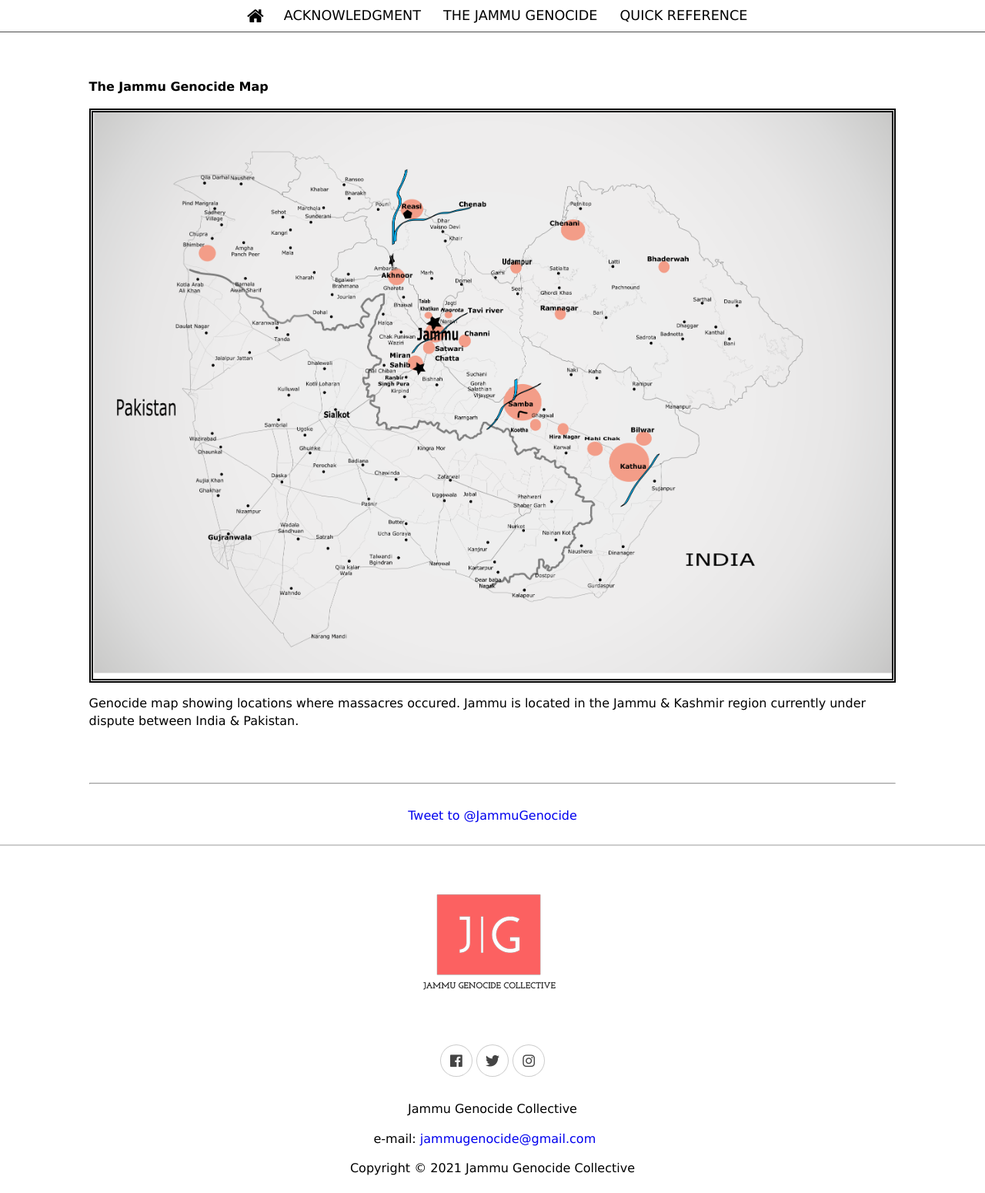
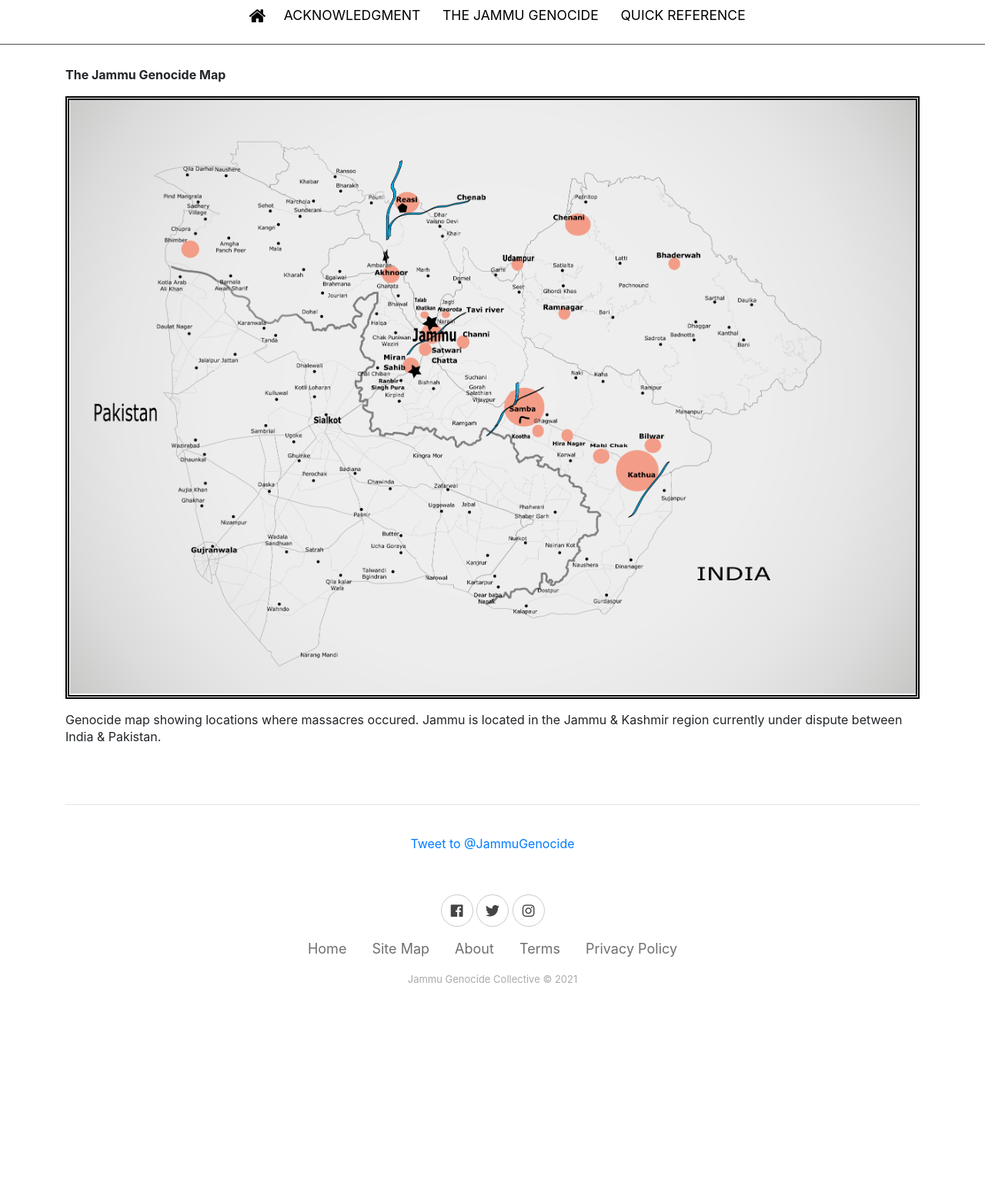
Before and after one commit to JammuGenocide/jammugenocide.github.io, a PHP site: page /map.html in a window 1280 px wide. Shown: the whole page at 77% size. After the commit the page ends 1277 px from the top, so only its background shows below. Run offline with PHP 8.4, Linux system fonts and the light colour scheme; some libraries are stand-ins or nearby versions.

Commit message:
footer changes

```diff
--- a/header.html
+++ b/header.html
@@ -1,7 +1,7 @@
-  <header class="masthead_header">
+<header class="masthead_header">
     <!-- NAVIGATION STARTS HERE -->
     <nav id="nav_bar">
-      <ul class="navbar">
+      <ul style="text-align: center;">
         <li class="dropdown"> <a class="navbar_dropdown" href="index.html"><i class="fa fa-fw fa-home fa-lg"></i>&nbsp &nbsp</a> </li>
         <li class="dropdown"> <a href="" class="navbar_dropdown">ACKNOWLEDGMENT</a>
           <div class="more_info_navbar">
--- a/map.html
+++ b/map.html
@@ -3,19 +3,24 @@
 
 <head>
   <title>Jammu Genocide Collective</title>
+  <base href="">
+  <link rel="canonical" href="">
   <meta charset="utf-8">
+  <meta name="viewport" content="width=device-width, initial-scale=1.0">
   <link href="standard.css" rel="stylesheet" type="text/css" />
   <link href="https://use.fontawesome.com/releases/v5.7.1/css/all.css" rel="stylesheet" type="text/css" />
   <link rel="stylesheet" href="https://cdnjs.cloudflare.com/ajax/libs/font-awesome/4.7.0/css/font-awesome.min.css">
-  <link href="timeline.css" rel="stylesheet" type="text/css" />
-  <meta name="description" content=""> </head>
+  <link rel="stylesheet" href="https://cdnjs.cloudflare.com/ajax/libs/ionicons/2.0.1/css/ionicons.min.css">
+  <link rel="stylesheet" href="https://cdnjs.cloudflare.com/ajax/libs/twitter-bootstrap/4.1.3/css/bootstrap.min.css">
+  <meta name="description" content="">
+</head>
 
 <body>
 
     <header class="masthead_header">
     <!-- NAVIGATION STARTS HERE -->
     <nav id="nav_bar">
-      <ul class="navbar">
+      <ul style="text-align: center;">
         <li class="dropdown"> <a class="navbar_dropdown" href="index.html"><i class="fa fa-fw fa-home fa-lg"></i>&nbsp &nbsp</a> </li>
         <li class="dropdown"> <a href="" class="navbar_dropdown">ACKNOWLEDGMENT</a>
           <div class="more_info_navbar">
@@ -79,19 +84,24 @@
   </div>
   <div class="clear">&nbsp;</div>
   <!--BEGIN FOOTER-->
-  <div>
-    <div class="clear">&nbsp;</div>
-    <div class="footer_rule">&nbsp;</div>
-    <div id="footer">
-      <p class="footer_style">
-        <a href="/index.html"><img src="logo.jpg" border="0"></a>
-      </p>
-      <div id="social" class="socialLight"> <a href="https://www.facebook.com/JammuGenocide/"><span class="fab fa-facebook"></span></a> <a href="https://twitter.com/JammuGenocide"><span class="fab fa-twitter"></span></a> <a href="https://www.instagram.com/jammugenocide/"><span class="fab fa-instagram"></span></a> </div>
-      <p class="footer_style"> Jammu Genocide Collective </p>
-      <p class="footer_style"> e-mail: <a href="mailto:info@ani-dc.org">jammugenocide@gmail.com</a>&nbsp; &nbsp;&nbsp;</i>
-        </a>
-      </p>
-      <p class="footer_style"> Copyright © 2021 Jammu Genocide Collective </p>
+
+      <div class="footer-basic">
+        <footer>
+        <div id="social" class="socialLight">
+          <a href="https://www.facebook.com/JammuGenocide/"><span class="fab fa-facebook"></span></a>
+          <a href="https://twitter.com/JammuGenocide"><span class="fab fa-twitter"></span></a>
+           <a href="https://www.instagram.com/jammugenocide/"><span class="fab fa-instagram"></span></a>
+            </div>
+            <ul class="list-inline">
+                <li class="list-inline-item"><a href="#">Home</a></li>
+                <li class="list-inline-item"><a href="#">Site Map</a></li>
+                <li class="list-inline-item"><a href="#">About</a></li>
+                <li class="list-inline-item"><a href="#">Terms</a></li>
+                <li class="list-inline-item"><a href="#">Privacy Policy</a></li>
+            </ul>
+            <p class="copyright">Jammu Genocide Collective © 2021</p>
+        </footer>
     </div>
-    <div class="clear">&nbsp;</div>
-  </div>
+
+</body>
+</html>
--- a/standard.css
+++ b/standard.css
@@ -109,14 +109,6 @@
   background-color: #FFFF;
 }
 
-ul.navbar {
-  list-style-type: none;
-  margin: 0;
-  overflow: hidden;
-  text-align: center;
-}
-
-li.navbar,
 li.dropdown {
   display: inline-block;
   padding-top: 0.5em;
@@ -124,8 +116,6 @@
 }
 
 
-a.navbar:link,
-a.navbar:visited,
 a.navbar_dropdown:link,
 a.navbar_dropdown:visited {
   color: black;
@@ -133,7 +123,6 @@
   font-size: 1.1em;
 }
 
-a.navbar:hover,
 a.navbar_dropdown:hover {
   color: #CCCCCC;
 }
@@ -163,6 +152,7 @@
   border-top: thin solid #4D4D4D;
   border-left: thin solid #4D4D4D;
   border-right: thin solid #4D4D4D;
+  border-radius: 5px;
 }
 
 a.more_info_text:link,
@@ -384,3 +374,45 @@
 details[open].styled summary {
   padding-bottom: 1em;
 }
+
+/*Footer*/
+
+
+.footer-basic {
+  padding:40px 0;
+  background-color:#ffffff;
+  color:#4b4c4d;
+}
+
+.footer-basic ul {
+  padding:0;
+  list-style:none;
+  text-align:center;
+  font-size:18px;
+  line-height:1.6;
+  margin-bottom:0;
+}
+
+.footer-basic li {
+  padding:0 10px;
+}
+
+.footer-basic ul a {
+  color:inherit;
+  text-decoration:none;
+  opacity:0.8;
+}
+
+.footer-basic ul a:hover {
+  opacity:1;
+}
+
+.footer-basic .copyright {
+  margin-top:15px;
+  text-align:center;
+  font-size:13px;
+  color:#aaa;
+  margin-bottom:0;
+}
+
+/* Credit to https://epicbootstrap.com/snippets/footer-basic */
```
Also changed, not shown: about.html (+26 -21 lines), footer.html (added, +17 -0 lines), genocidefaq.html (+26 -20 lines), index.html (+21 -18 lines), timeline.html (+26 -20 lines).
